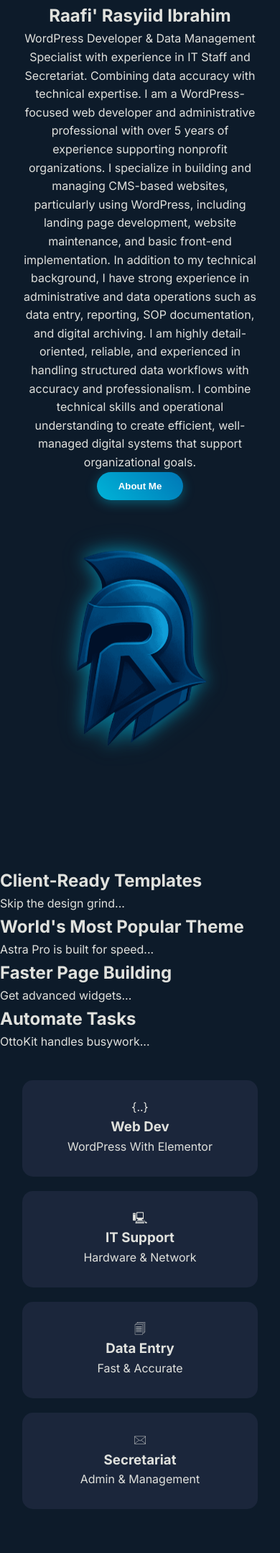
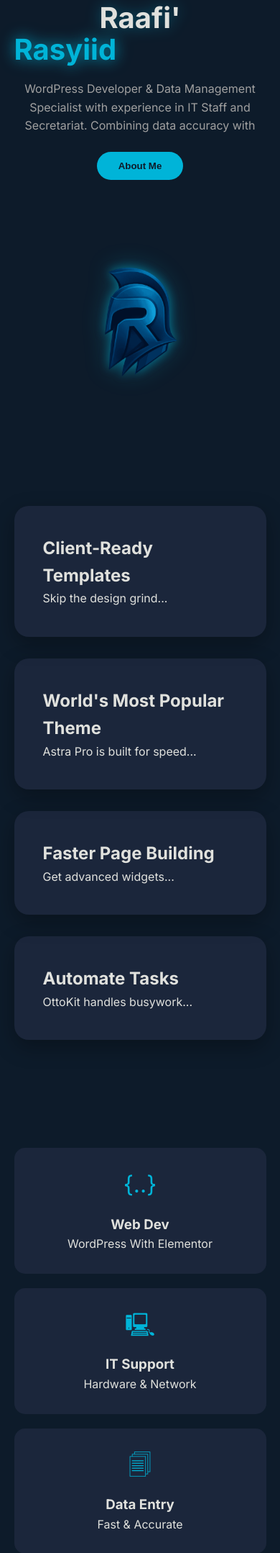
Before and after one commit to raafi-rasyiid/raafi-rasyiid.github.io, a PHP site: page / in a window 390 px wide; the page is wider, and only the part inside the window is pictured. Shown: the part 117-2275 px from the top of that part at 72% size. Run offline with PHP 8.4, Linux system fonts and the light colour scheme; some libraries are stand-ins or nearby versions.

Commit message:
Update style.css
pembaruan pokoke

```diff
--- a/style.css
+++ b/style.css
@@ -1,11 +1,10 @@
 /* style.css */
- /* PALET WARNA TRUSTED TECH */
 :root {
-            --bg-dark: #0D1B2A;       /* Deep Dark Navy */
-            --navy-main: #1B263B;     /* Navy Blue */
-            --slate: #415A77;         /* Slate Gray */
-            --cyan-accent: #00B4D8;   /* Cyan Accent */
-            --white: #E0E1DD;         /* Off White */
+    --bg-dark: #0D1B2A;
+    --navy-main: #1B263B;
+    --slate: #415A77;
+    --cyan-accent: #00B4D8;
+    --white: #E0E1DD;
     --text-gray: #A0A0A0;
 }
 
@@ -24,11 +23,18 @@
     justify-content: space-between;
     align-items: center;
     padding: 20px 8%;
-            background: rgba(13, 27, 42, 0.9);
+    background: rgba(13, 27, 42, 0.5);
     position: fixed;
     width: 100%;
     z-index: 1000;
+    transition: 0.3s;
 }
+
+header.scrolled {
+    background: rgba(13, 27, 42, 0.9);
+    backdrop-filter: blur(10px);
+}
+
 .logo { font-weight: 700; font-size: 1.5rem; color: var(--cyan-accent); }
 nav a { margin: 0 15px; text-decoration: none; color: var(--white); font-size: 0.9rem; }
 .btn-login { background: var(--cyan-accent); color: var(--bg-dark); padding: 8px 20px; border-radius: 20px; font-weight: bold; }
@@ -39,65 +45,105 @@
     align-items: center;
     justify-content: space-between;
     padding: 120px 8% 60px;
-            min-height: 80vh;
-        }
-        .hero-text h1 { font-size: 4.5rem; margin-bottom: 10px; line-height: 1;}
-        .hero-text span { color: var(--cyan-accent); }
-        .hero-text p { color: var(--text-gray); max-width: 500px; margin-bottom: 20px; }
-        .hero-img { width: 400px; filter: drop-shadow(0 0 20px var(--cyan-accent)); }
-
-        /* SKILLS SECTION */
-        .skills-container {
-            display: flex;
-            gap: 50px;
-            padding: 60px 8%;
-            align-items: center;
-        }
-        .profile-card {
-            background: var(--navy-main);
-            padding: 30px;
-            border-radius: 20px;
-            text-align: center;
-            border: 1px solid var(--slate);
-        }
-        .profile-img { width: 120px; border-radius: 15px; margin-bottom: 15px; }
-
-        .skill-bars { flex-grow: 1; }
-        .bar-item { margin-bottom: 15px; }
-        .bar-label { display: flex; justify-content: space-between; margin-bottom: 5px; font-size: 0.8rem; }
-        .bar-bg { background: var(--slate); height: 10px; border-radius: 5px; }
-        .bar-fill {
-            background: linear-gradient(90deg, var(--slate), var(--cyan-accent));
-            height: 100%; border-radius: 5px;
-            transition: width 1s ease-in-out;
+    min-height: 90vh;
 }
 
-        /* CARDS SECTION */
-        .services {
-            display: grid;
-            grid-template-columns: repeat(auto-fit, minmax(200px, 1fr));
-            gap: 20px;
-            padding: 40px 8%;
-        }
-        .card {
-            background: var(--navy-main);
-            padding: 25px;
-            border-radius: 15px;
-            text-align: center;
-            border-bottom: 3px solid transparent;
-            transition: 0.3s;
-        }
-        .card:hover { border-bottom: 3px solid var(--cyan-accent); transform: translateY(-10px); }
-        .card i { font-size: 2rem; color: var(--cyan-accent); margin-bottom: 15px; display: block; }
-
-        /* RESPONSIVE */
-        @media (max-width: 768px) {
-            .hero, .skills-container { flex-direction: column; text-align: center; }
-            .hero-text h1 { font-size: 2.5rem; }
-            .hero-img { width: 250px; margin-top: 30px; }
+.main-name {
+    display: flex;
+    flex-direction: column;
+    font-size: 3.8rem;
+    position: relative;
+    line-height: 1.1;
+    filter: drop-shadow(0 0 10px rgba(0, 180, 216, 0.4));
 }
 
-        /* Styling khusus container logo */
+#moving-name {
+    color: var(--cyan-accent);
+    display: inline-block;
+    transition: all 0.8s cubic-bezier(0.68, -0.55, 0.27, 1.55);
+    filter: drop-shadow(0 0 10px rgba(0, 180, 216, 0.4));
+    width: fit-content;
+}
+
+#hidden-name {
+    position: absolute;
+    right: -210px;
+    top: 0;
+    opacity: 0;
+    color: var(--cyan-accent);
+    transition: all 0.6s ease;
+    white-space: nowrap;
+    filter: drop-shadow(0 0 10px rgba(0, 180, 216, 0.4));
+}
+
+/* STATE EXPANDED */
+.hero-left.active .main-name {
+    flex-direction: row;
+}
+
+.hero-left.active #moving-name {
+    transform: translate(20px, 0);
+    margin-right: 15px;
+}
+
+.hero-left.active #hidden-name {
+    position: relative;
+    right: 0;
+    opacity: 1;
+    margin-left: 20px;
+}
+
+/* DESKRIPSI */
+.desc-wrapper {
+    margin: 20px 0;
+    max-width: 650px;
+    color: var(--text-gray);
+    max-height: 80px;
+    overflow: hidden;
+    transition: all 0.8s cubic-bezier(0.25, 0.46, 0.45, 0.94);
+    position: relative;
+}
+
+.desc-wrapper.expanded {
+    max-height: 450px;
+    color: var(--white);
+}
+
+.desc-content {
+    transition: all 0.6s cubic-bezier(0.25, 0.46, 0.45, 0.94);
+}
+
+.desc-long{ text-align: justify; }
+
+.desc-short, .desc-long {
+    display: block;
+    transition: all 0.6s cubic-bezier(0.25, 0.46, 0.45, 0.94);
+    opacity: 1;
+    transform: translateY(0) scale(1);
+}
+
+.desc-wrapper.collapsed .desc-short {
+    opacity: 1;
+    transform: translateY(0) scale(1);
+}
+
+.desc-wrapper.collapsed .desc-long {
+    opacity: 0;
+    transform: translateY(10px) scale(0.95);
+}
+
+.desc-wrapper.expanded .desc-short {
+    opacity: 0;
+    transform: translateY(-10px) scale(0.95);
+}
+
+.desc-wrapper.expanded .desc-long {
+    opacity: 1;
+    position: relative;
+    transform: translateY(0) scale(1);
+}
+
+/* LOGO */
 .hero-img-container {
     position: relative;
     width: 450px;
@@ -112,11 +158,10 @@
     filter: drop-shadow(0 0 15px rgba(0, 180, 216, 0.3));
 }
 
-/* Animasi Logo biar kelihatan High-Tech */
 .logo-img {
     filter: drop-shadow(0 0 5px rgba(0, 180, 216, 0.5));
     transition: 0.5s ease;
-    animation: float 4s ease-in-out infinite; /* Biar logonya naik turun pelan */
+    animation: float 4s ease-in-out infinite;
 }
 
 .logo-img:hover {
@@ -129,70 +174,159 @@
     50% { transform: translateY(-10px); }
 }
 
-/* Tombol About Me Custom */
 .btn-about {
-    background: linear-gradient(45deg, var(--cyan-accent), #0077B6);
-    color: white;
-    border: none;
+    background: var(--cyan-accent);
+    color: var(--bg-dark);
     padding: 12px 30px;
     border-radius: 50px;
+    border: none;
     font-weight: bold;
     cursor: pointer;
-    box-shadow: 0 4px 15px rgba(0, 180, 216, 0.4);
+    transition: all 0.4s cubic-bezier(0.25, 0.46, 0.45, 0.94);
+    transform: translateY(0);
+}
+
+.btn-about:hover {
+    transform: translateY(-2px) scale(1.02);
+    box-shadow: 0 6px 20px rgba(0, 180, 216, 0.6);
+}
+
+.btn-about:active {
+    transform: translateY(0) scale(0.98);
+}
+
+/* STICKY SECTION - FIXED */
+.sticky-section {
+    padding: 100px 8%;
+    position: relative;
+    min-height: 100vh;
+}
+
+.sticky-container {
+    max-width: 1200px;
+    margin: 0 auto;
+}
+
+.card-sticky {
+    position: sticky;
+    top: 120px; /* Adjusted for fixed header */
+    background: #1B263B;
+    padding: 40px;
+    border-radius: 20px;
+    margin-bottom: 50px;
+    box-shadow: 0 10px 30px rgba(0,0,0,0.3);
+    transition: transform 0.3s ease;
+    z-index: 10;
+}
+
+/* Fixed z-index - each card has different z-index */
+.card-sticky:nth-child(1) { z-index: 4; }
+.card-sticky:nth-child(2) { z-index: 3; }
+.card-sticky:nth-child(3) { z-index: 2; }
+.card-sticky:nth-child(4) { z-index: 1; }
+
+.card-sticky:hover {
+    transform: scale(1.02);
+}
+
+/* SERVICES */
+.services {
+    display: grid;
+    grid-template-columns: repeat(auto-fit, minmax(200px, 1fr));
+    gap: 20px;
+    padding: 80px 8%;
+}
+
+.card {
+    background: var(--navy-main);
+    padding: 25px;
+    border-radius: 15px;
+    text-align: center;
+    border-bottom: 3px solid transparent;
     transition: 0.3s;
 }
 
-.btn-about:hover {
-    transform: scale(1.05);
-    box-shadow: 0 6px 20px rgba(0, 180, 216, 0.6);
+.card:hover {
+    border-bottom: 3px solid var(--cyan-accent);
+    transform: translateY(-10px);
 }
 
-/* Styling khusus container logo */
-.hero-img-container {
-    position: relative;
-    width: 450px;
+.card > span {
+    font-size: 2rem;
+    color: var(--cyan-accent);
+    margin-bottom: 15px;
+    display: block;
+}
+
+/* SKILLS */
+.skills-container {
     display: flex;
-    justify-content: center;
+    gap: 50px;
+    padding: 80px 8%;
     align-items: center;
 }
 
-.svg-logo {
-    width: 100%;
-    height: auto;
-    filter: drop-shadow(0 0 15px rgba(0, 180, 216, 0.3));
+.profile-card {
+    background: var(--navy-main);
+    padding: 30px;
+    border-radius: 20px;
+    text-align: center;
+    border: 1px solid var(--slate);
+    flex-shrink: 0;
 }
 
-/* Animasi Logo biar kelihatan High-Tech */
-.logo-img {
-    filter: drop-shadow(0 0 5px rgba(0, 180, 216, 0.5));
-    transition: 0.5s ease;
-    animation: float 4s ease-in-out infinite; /* Biar logonya naik turun pelan */
+.profile-img {
+    width: 120px;
+    border-radius: 15px;
+    margin-bottom: 15px;
 }
 
-.logo-img:hover {
-    transform: scale(1.05);
-    filter: drop-shadow(0 0 20px var(--cyan-accent));
+.skill-bars { flex-grow: 1; }
+.bar-item { margin-bottom: 15px; }
+.bar-label {
+    display: flex;
+    justify-content: space-between;
+    margin-bottom: 5px;
+    font-size: 0.8rem;
+}
+.bar-bg {
+    background: var(--slate);
+    height: 10px;
+    border-radius: 5px;
+}
+.bar-fill {
+    background: linear-gradient(
+    90deg,
+    #044C80,
+    #035789,
+    #036393,
+    #026E9D,
+    #027AA7,
+    #0185B0,
+    #0191BA,
+    #009CC4,
+    #00A8CE,
+    #00B4D8
+);
+    box-shadow: 0 0 10px rgba(0, 180, 216, 0.5);
+    height: 100%;
+    border-radius: 5px;
+    transition: width 1s ease-in-out;
 }
 
-@keyframes float {
-    0%, 100% { transform: translateY(0); }
-    50% { transform: translateY(-10px); }
+/* RESPONSIVE */
+@media (max-width: 768px) {
+    .hero, .skills-container {
+        flex-direction: column;
+        text-align: center;
+        padding: 120px 5% 60px;
     }
-
-/* Tombol About Me Custom */
-.btn-about {
-    background: linear-gradient(45deg, var(--cyan-accent), #0077B6);
-    color: white;
-    border: none;
-    padding: 12px 30px;
-    border-radius: 50px;
-    font-weight: bold;
-    cursor: pointer;
-    box-shadow: 0 4px 15px rgba(0, 180, 216, 0.4);
-    transition: 0.3s;
+    .main-name { font-size: 2.5rem; }
+    .hero-img-container { width: 250px; margin-top: 30px; }
+    .sticky-section, .services, .skills-container { padding: 60px 5%; }
+    .card-sticky {
+        position: relative;
+        top: 0;
+        margin-bottom: 30px;
     }
-
-.btn-about:hover {
-    transform: scale(1.05);
-    box-shadow: 0 6px 20px rgba(0, 180, 216, 0.6);
 }
```
Lines whose indentation alone changed are shown as unchanged.
